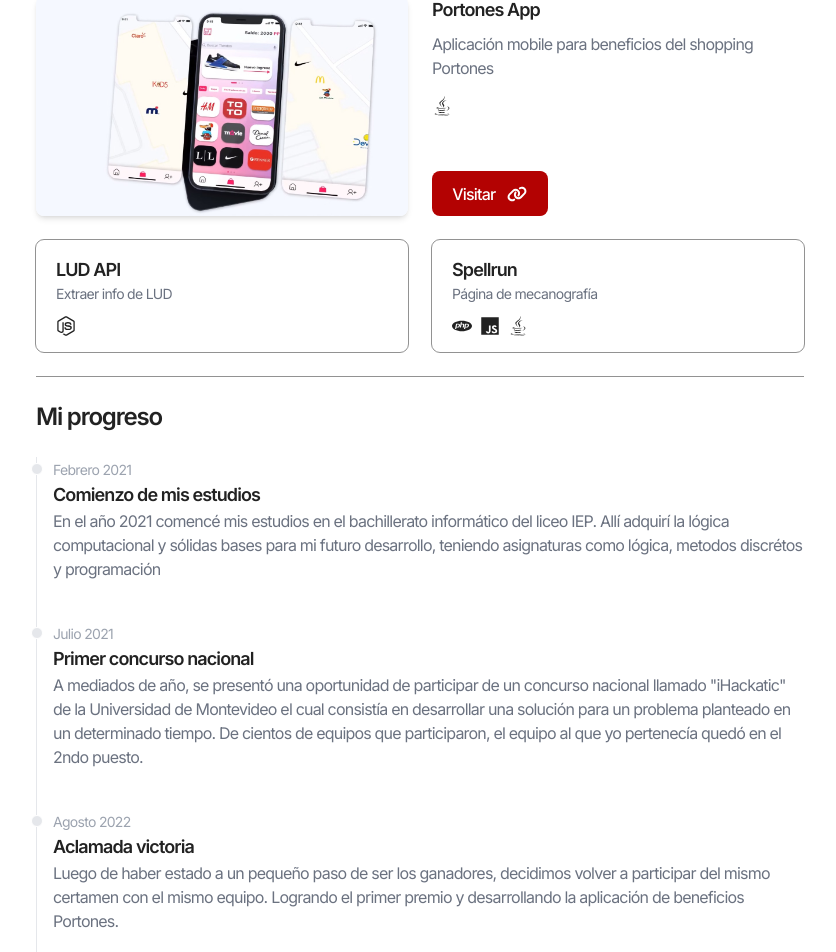
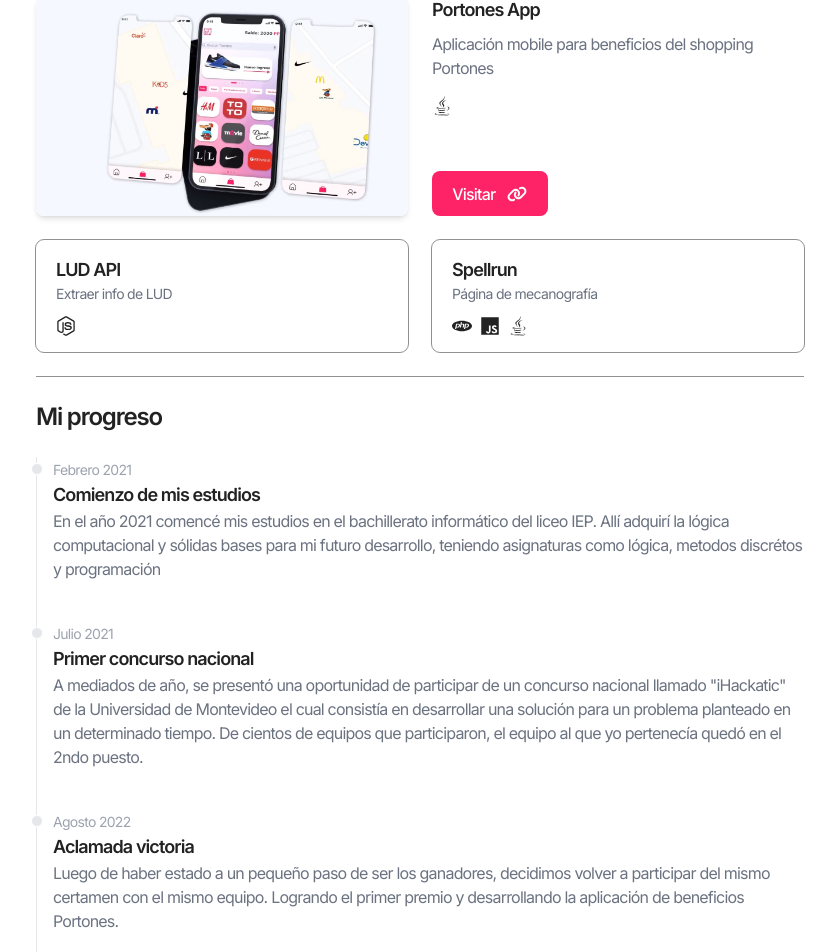
Before and after one commit to matibe95/portfolio, a React (Vite) app: page / in a window 1280 px wide. Shown: the part 1222-2174 px from the top of the page, without its empty margins (220-1056 px from the left). Built offline with nearby package versions, Linux system fonts and the light colour scheme.

Commit message:
fix portones color

```diff
--- a/src/components/ProjectCard.css
+++ b/src/components/ProjectCard.css
@@ -20,3 +20,10 @@
     stroke: #222;
     fill: #222;
 }
+
+.portones {
+    background-color: #fe2267;
+    color: #fff;
+    stroke: #fff;
+    fill: #fff;
+}
--- a/src/constants/projects.jsx
+++ b/src/constants/projects.jsx
@@ -37,7 +37,7 @@
         description: 'Aplicación mobile para beneficios del shopping Portones',
         image: portones,
         link: 'https://youtu.be/hpygvFWhXl0',
-        colorClass: 'quegireapp',
+        colorClass: 'portones',
         languages: ['java']
     }
 ]
```
